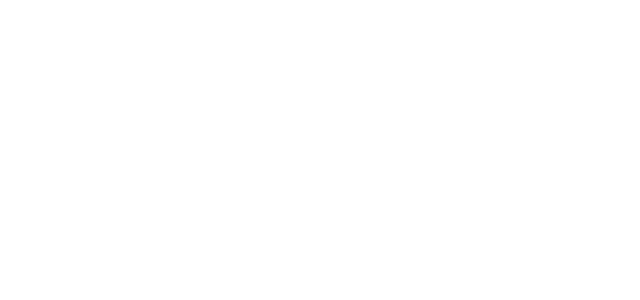
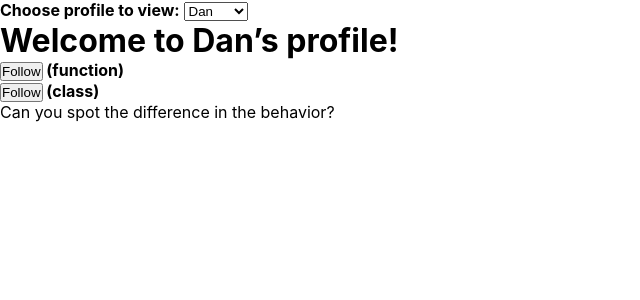
Before and after one commit to ajittupe2548/react-practice, a React (Create React App) app: page / in a window 1280 px wide. Shown: the top 300 px of the page, without its empty margins (0-640 px from the left). Built offline with nearby package versions, Linux system fonts and the light colour scheme.

Commit message:
Added: functional vs class

```diff
--- a/src/App.js
+++ b/src/App.js
@@ -1,10 +1,44 @@
 import './App.css';
+import React from 'react';
+import ProfilePageClass from './components/ProfilePageClass';
+import ProfilePageFunction from './components/ProfilePageFunction';
 
-function App() {
-  return (
-    <div className="App">
-    </div>
-  );
+/*
+Function components capture the rendered values.
+*/
+
+class App extends React.Component {
+  state = {
+    user: 'Dan',
+  };
+  render() {
+    return (
+      <>
+        <label>
+          <b>Choose profile to view: </b>
+          <select
+            value={this.state.user}
+            onChange={e => this.setState({ user: e.target.value })}
+          >
+            <option value="Dan">Dan</option>
+            <option value="Sophie">Sophie</option>
+            <option value="Sunil">Sunil</option>
+          </select>
+        </label>
+        <h1>Welcome to {this.state.user}’s profile!</h1>
+        <p>
+          <ProfilePageFunction user={this.state.user} />
+          <b> (function)</b>
+        </p>
+        <p>
+          <ProfilePageClass user={this.state.user} />
+          <b> (class)</b>
+        </p>
+        <p>
+          Can you spot the difference in the behavior?
+        </p>
+      </>
+    )
+  }
 }
-
 export default App;
--- /dev/null
+++ b/src/components/ProfilePageClass.js
@@ -0,0 +1,17 @@
+import React from 'react';
+
+class ProfilePage extends React.Component {
+    showMessage = () => {
+        alert('Followed ' + this.props.user);
+    };
+
+    handleClick = () => {
+        setTimeout(this.showMessage, 3000);
+    };
+
+    render() {
+        return <button onClick={this.handleClick}>Follow</button>;
+    }
+}
+
+export default ProfilePage;
--- /dev/null
+++ b/src/components/ProfilePageFunction.js
@@ -0,0 +1,17 @@
+import React from 'react';
+
+function ProfilePage(props) {
+    const showMessage = () => {
+        alert('sFollowed ' + props.user);
+    };
+
+    const handleClick = () => {
+        setTimeout(showMessage, 3000);
+    };
+
+    return (
+        <button onClick={handleClick}>Follow</button>
+    );
+}
+
+export default ProfilePage;
```
